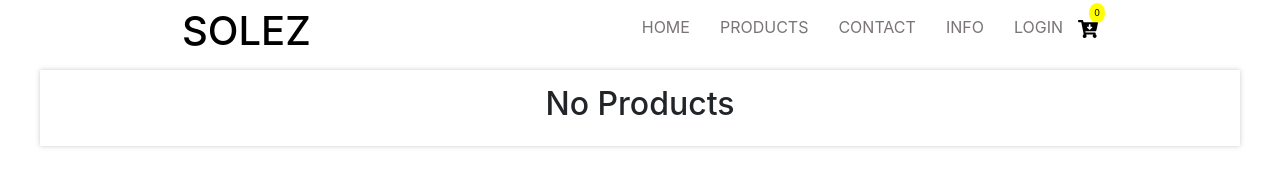
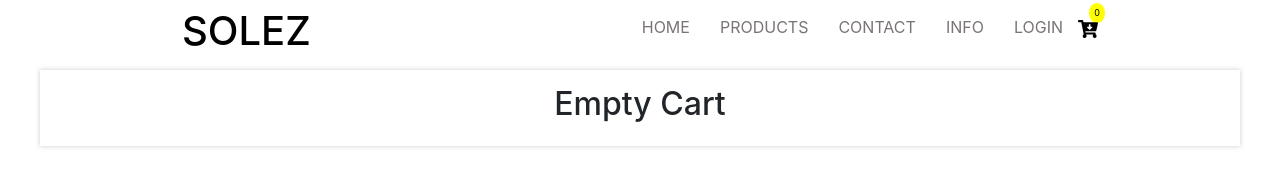
Before and after one commit to chrisclarkedev/Solez-Shop, a React (Create React App) app: page /cart in a window 1280 px wide. Shown: the top 175 px of the page. Built offline with nearby package versions, Linux system fonts and the light colour scheme.

Commit message:
empty cart displayed

```diff
--- a/src/components/section/Cart.js
+++ b/src/components/section/Cart.js
@@ -15,7 +15,7 @@ export class Cart extends Component {
   render() {
     const { cart, increase, reduction, removeProduct, total } = this.context;
     if (cart.length === 0) {
-      return <h2 style={{ textAlign: 'center' }}>No Products</h2>;
+      return <h2 style={{ textAlign: 'center' }}>Empty Cart</h2>;
     } else {
       return (
         <>
```
